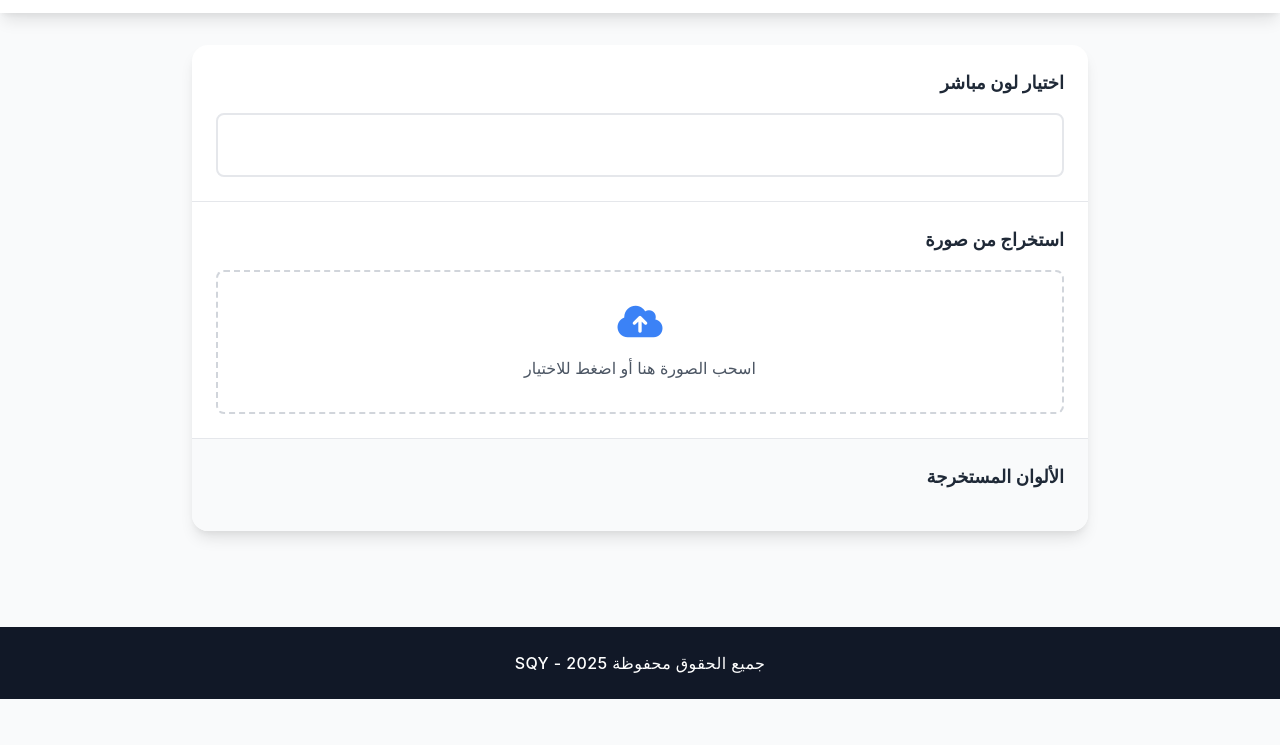
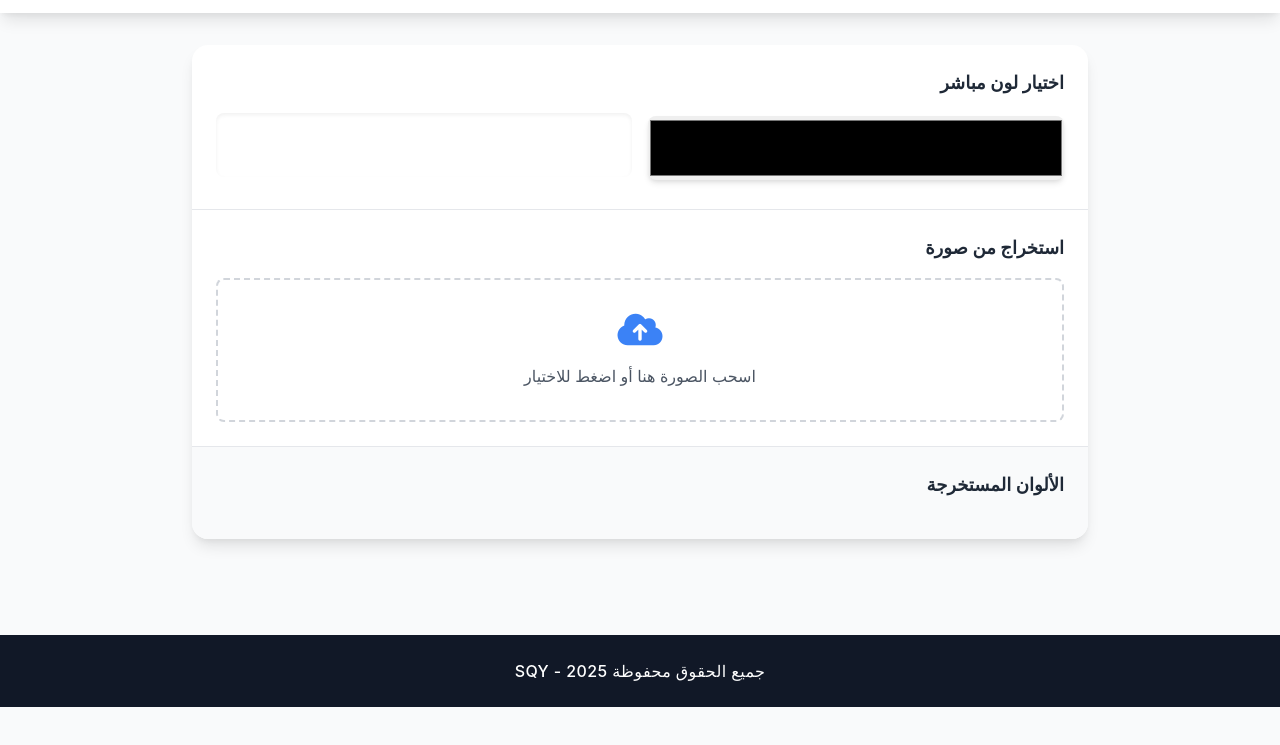
Before and after one commit to SQY9522/tools, a website: page color.html in a window 1280 px wide. Shown: the part 51-796 px from the top of the page. Drawn offline with nearby package versions, Linux system fonts and the light colour scheme.

Commit message:
Add files via upload

```diff
--- a/color.html
+++ b/color.html
@@ -39,9 +39,14 @@
                 <!-- Color Picker Section -->
                 <div class="p-6 border-b border-gray-200">
                     <h2 class="text-lg font-semibold mb-4" data-ar="اختيار لون مباشر" data-en="Direct Color Picker">اختيار لون مباشر</h2>
-                    <div class="color-picker-wrapper relative">
-                        <input type="color" id="colorPicker" class="w-full h-20 sm:h-16 rounded-lg cursor-pointer opacity-0 absolute inset-0 z-10">
-                        <div id="colorPreview" class="w-full h-20 sm:h-16 rounded-lg border-2 border-gray-200"></div>
+                    <div class="flex flex-col sm:flex-row gap-4 items-center">
+                        <div class="w-full sm:w-1/2">
+                            <input type="color" id="colorPicker" class="w-full h-16 rounded-lg cursor-pointer shadow-md hover:shadow-lg transition-shadow">
+                        </div>
+                        <div class="w-full sm:w-1/2 text-center">
+                            <div id="currentColorPreview" class="h-16 rounded-lg shadow-inner mb-2"></div>
+                            <div id="currentColorCode" class="font-mono text-sm"></div>
+                        </div>
                     </div>
                 </div>
 
```
Also changed, not shown: index.html (+2 -2 lines), lang.html (+9 -0 lines).
